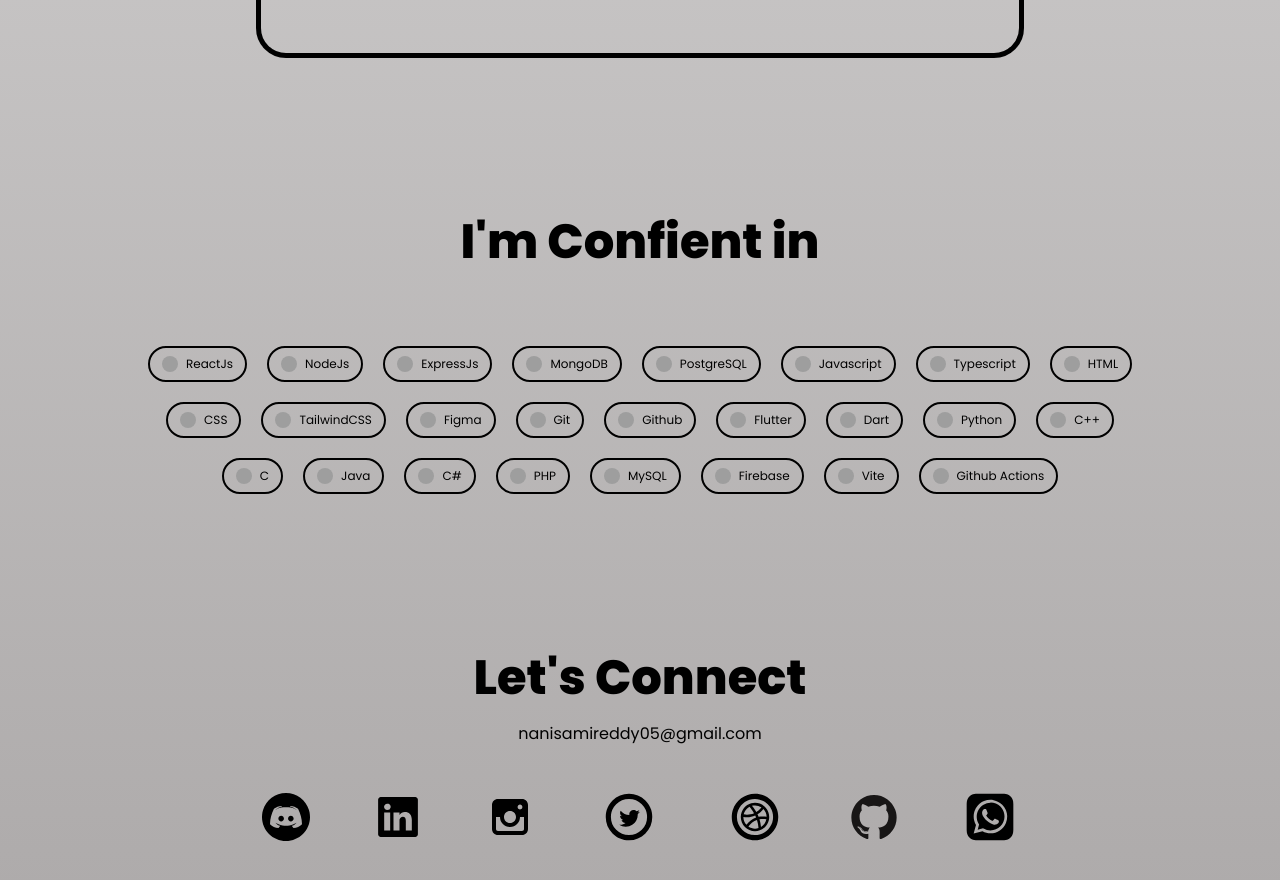
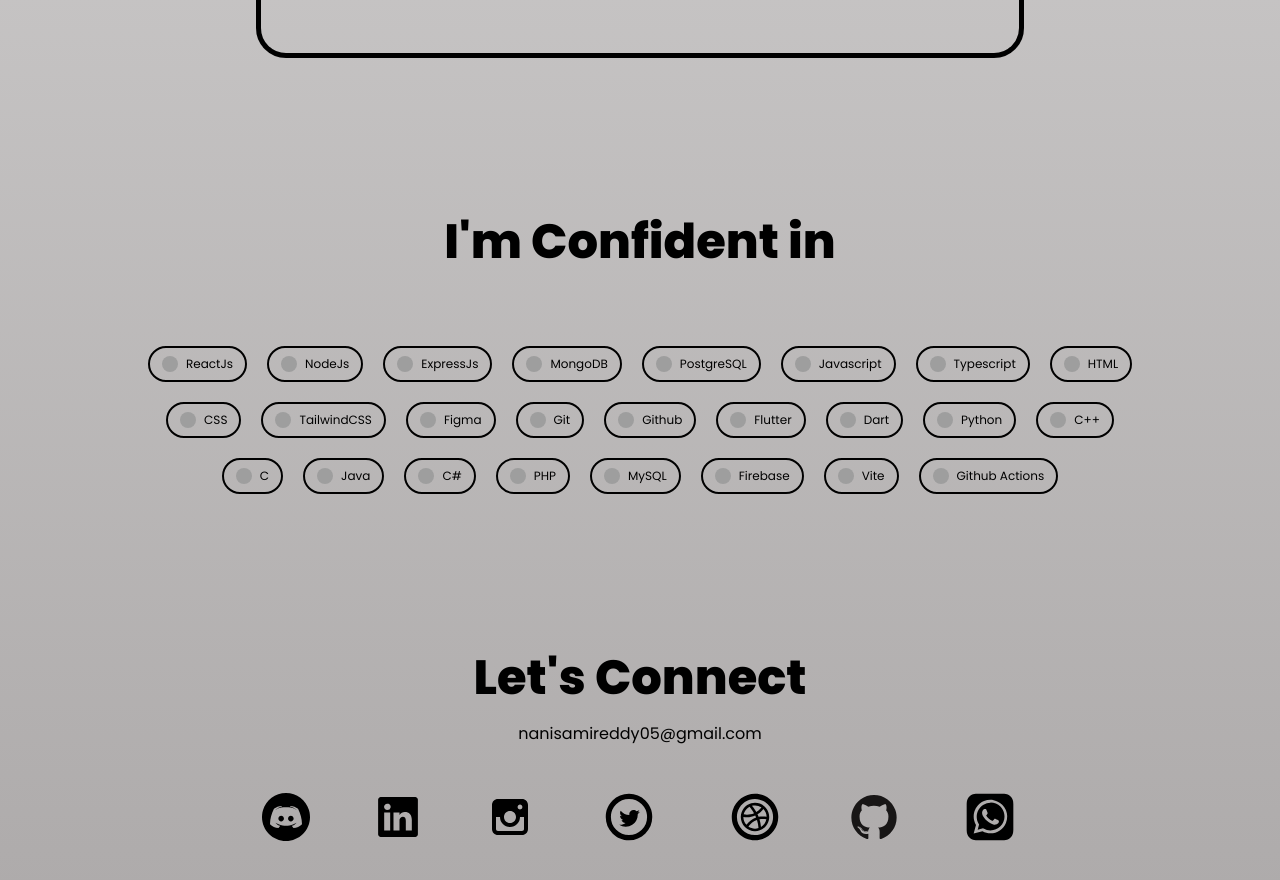
Before and after one commit to nani-samireddy/portfolio, a React (Vite) app: page / in a window 1280 px wide. Shown: the part 2240-3120 px from the top of the page. Built offline with nearby package versions, Linux system fonts and the light colour scheme; grey boxes are pictures that could not be loaded.

Commit message:
updated spelling

```diff
--- a/src/views/skills.jsx
+++ b/src/views/skills.jsx
@@ -5,7 +5,7 @@ import { techData } from "../data/tech-data";
 const Skills = () => {
   return (
     <MakeCenter>
-      <h1 className="heading">I'm Confient in</h1>
+      <h1 className="heading">I'm Confident in</h1>
       <div className="flex gap-5 flex-wrap justify-center items-center">
         {techData.map((tech) => {
           return <TechChip key={tech.name} tech={tech} />;
```
